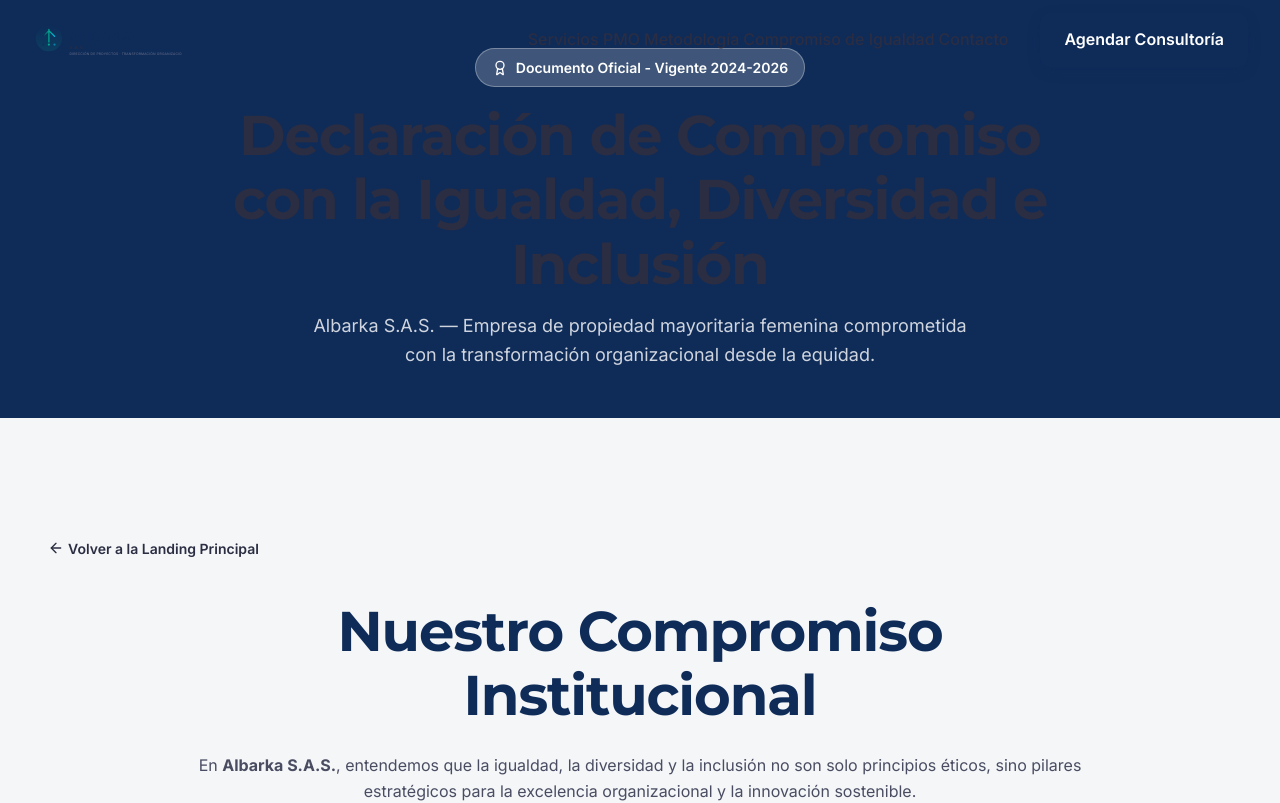
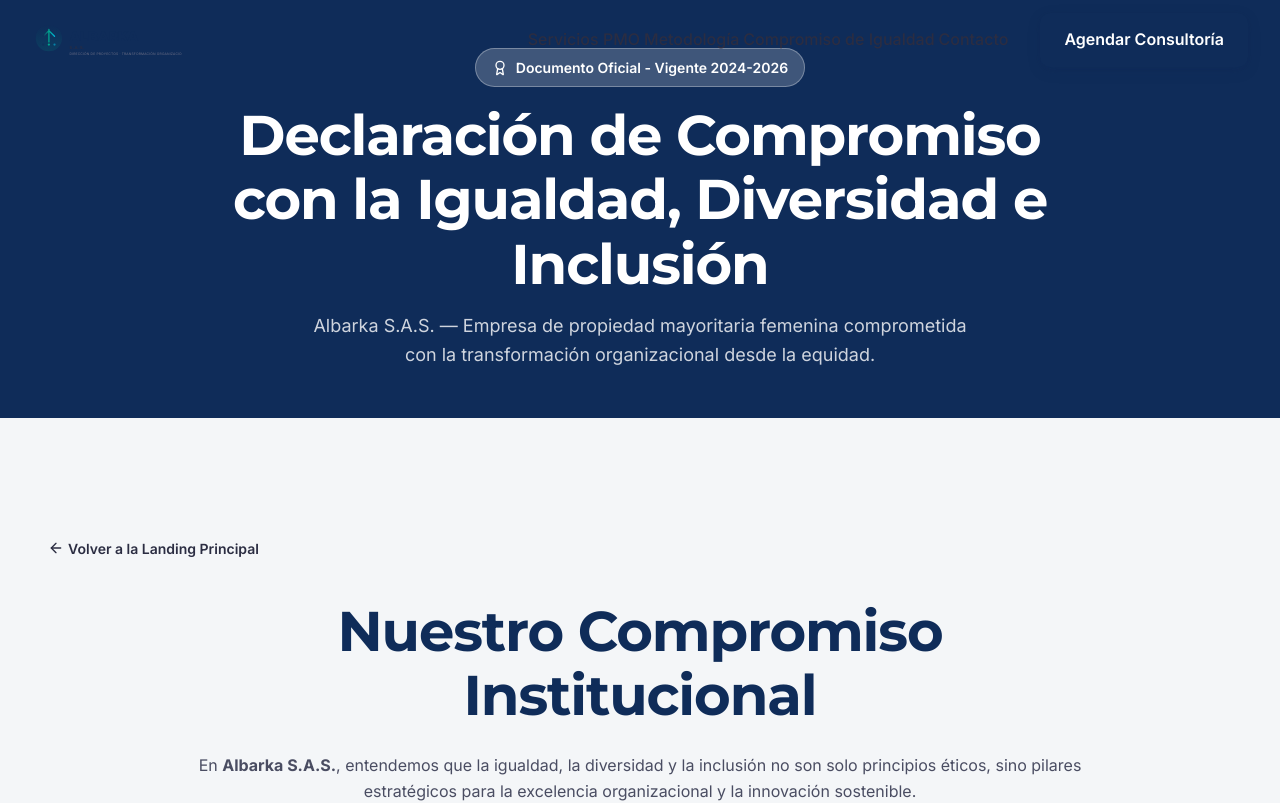
Before and after one commit to mauriciop-dev/albarka, a Next.js app: page /compromiso-igualdad in a window 1280 px wide. Shown: the top 803 px of the page. Built offline with nearby package versions, Linux system fonts and the light colour scheme.

Commit message:
Fix: White title on /compromiso-igualdad page + Document button color fix in CHANGELOG.md

```diff
--- a/app/compromiso-igualdad/page.tsx
+++ b/app/compromiso-igualdad/page.tsx
@@ -102,7 +102,7 @@ export default function CompromisoIgualdadPage() {
               <Award className="w-4 h-4" aria-hidden="true" />
               Documento Oficial - Vigente 2024-2026
             </div>
-            <h1 className="text-display-sm sm:text-display-md lg:text-display-lg font-bold tracking-tight mb-4">
+            <h1 className="text-display-sm sm:text-display-md lg:text-display-lg font-bold tracking-tight mb-4 text-white">
               Declaración de Compromiso con la Igualdad, Diversidad e Inclusión
             </h1>
             <p className="text-body-lg text-white/80 max-w-2xl mx-auto">
```
Also changed, not shown: 1 other file (tests, documents, lock files or other folders).
